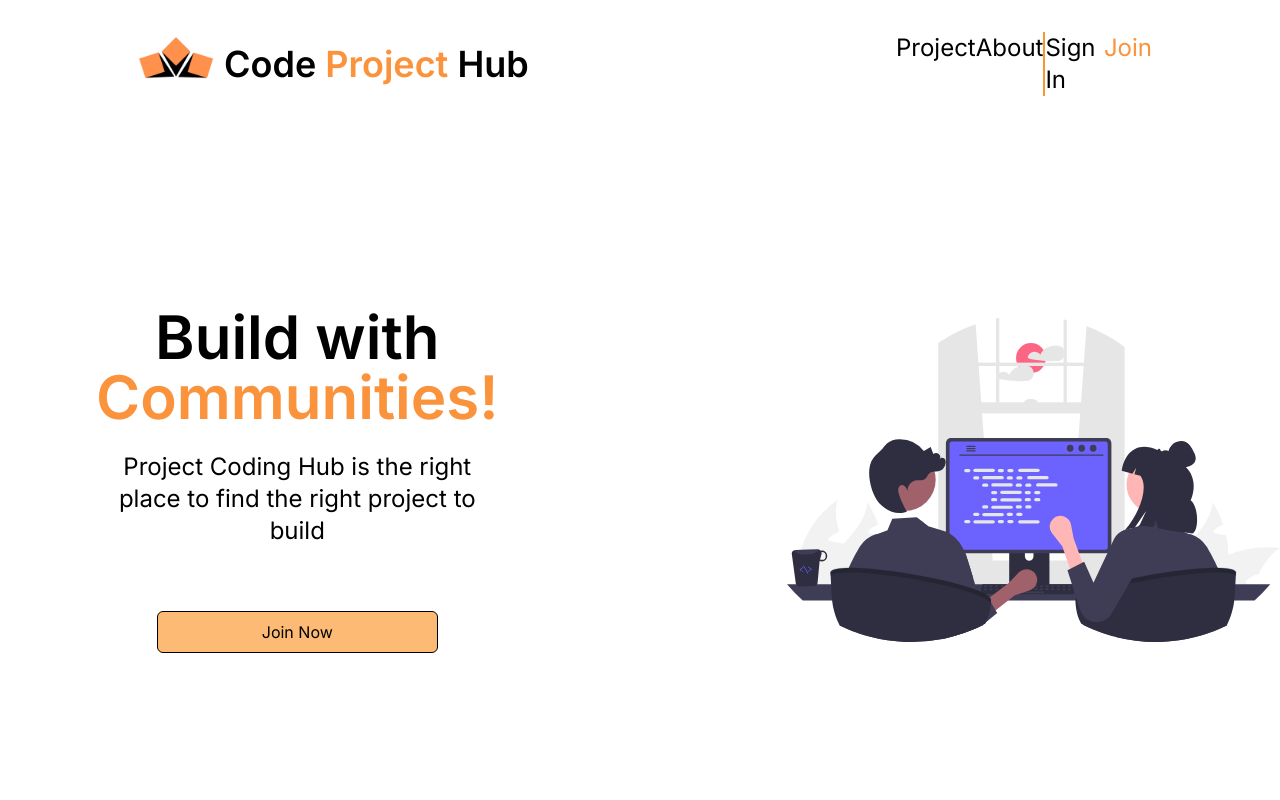
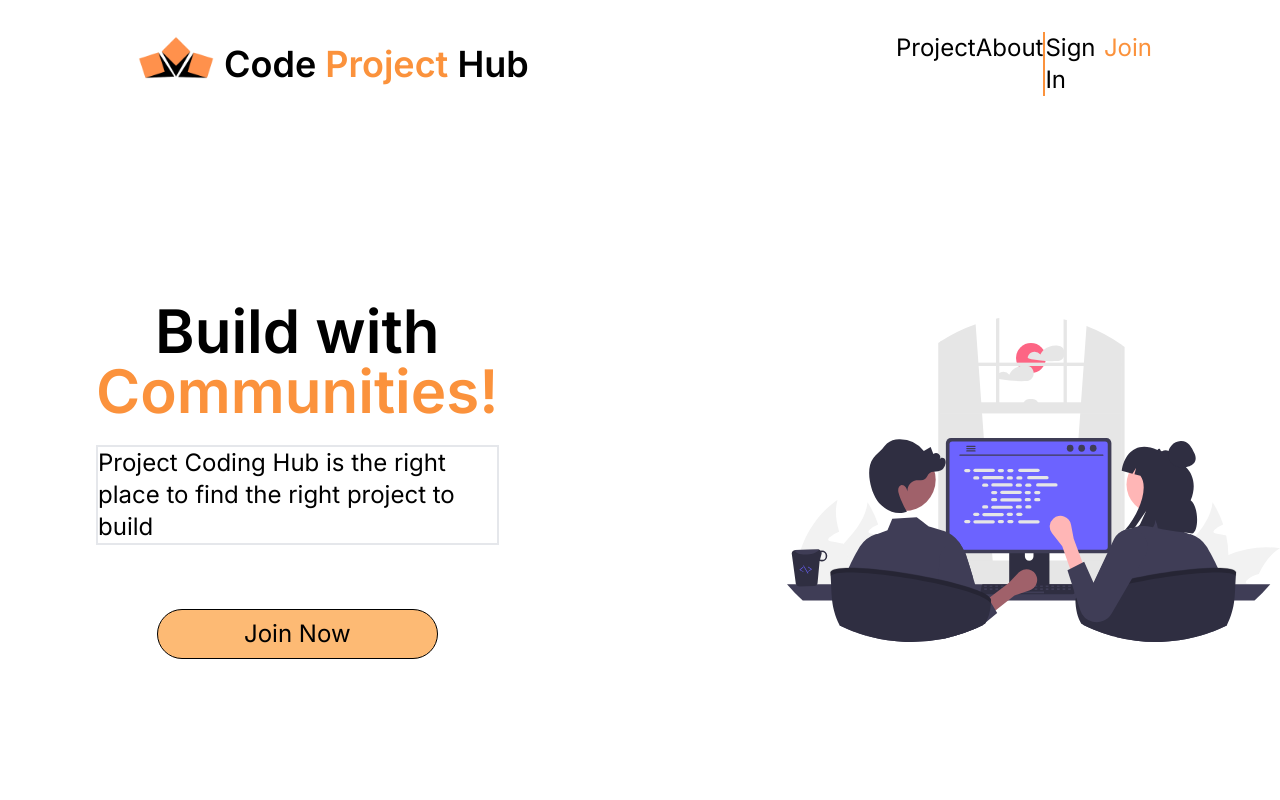
Before and after one commit to Jason-35/project-coding-hub, a React (Vite) app in the folder frontend/: page / in a window 1280 px wide. Shown: the top 800 px of the page. Built offline with nearby package versions, Linux system fonts and the light colour scheme.

Commit message:
chore: minor edit

```diff
--- a/frontend/src/components/Channel/Channels.tsx
+++ b/frontend/src/components/Channel/Channels.tsx
@@ -1,6 +1,6 @@
 import { useEffect, useState } from "react"
 import { useParams } from "react-router-dom"
-import CreateChannel from "../../features/channels/component/CreateChannel"
+import CreateChannel from "../CreateChannel/CreateChannel"
 import { useWebSocket } from "../../features/ws/Ws"
 import { getServerChannels } from "../../httpRequest/channelRequest"
 import { ChannelType } from "../../types/ChannelTypes"
--- a/frontend/src/components/HeroBanner/HeroBanner.tsx
+++ b/frontend/src/components/HeroBanner/HeroBanner.tsx
@@ -9,14 +9,14 @@ function HeroBanner() {
             </div>
             <div className="flex justify-center items-center text-center flex-col px-4 gap-16 sm:w-2/4">
                 <div className="sm:px-20">
-                    <span className="text-3xl font-semibold sm:text-6xl">Build with <span className="text-orange-400">Communities!</span></span>
+                    <span className=" text-3xl font-semibold sm:text-6xl">Build with <span className="text-orange-400">Communities!</span></span>
                     <br />
                     <br />
-                    <span className="sm:text-2xl">Project Coding Hub is the right place to find the right project to build</span>
+                    <span className="border-2 sm:text-2xl flex text-start">Project Coding Hub is the right place to find the right project to build</span>
                 </div>
 
-                <Link to={"signup"} className="bg-orange-300 w-full p-2 rounded-md sm:w-3/6 border-[1px] border-black">
-                    <button >Join Now</button>
+                <Link to={"signup"} className="bg-orange-300 w-full p-2 rounded-full sm:w-3/6 border-[1px] border-black">
+                    <button className="text-2xl" >Join Now</button>
                 </Link>
             </div>
         </div>
```
Also changed, not shown: frontend/src/components/CreateChannel/CreateChannel.tsx (renamed from frontend/src/features/channels/component/CreateChannel.tsx, +5 -5 lines).
